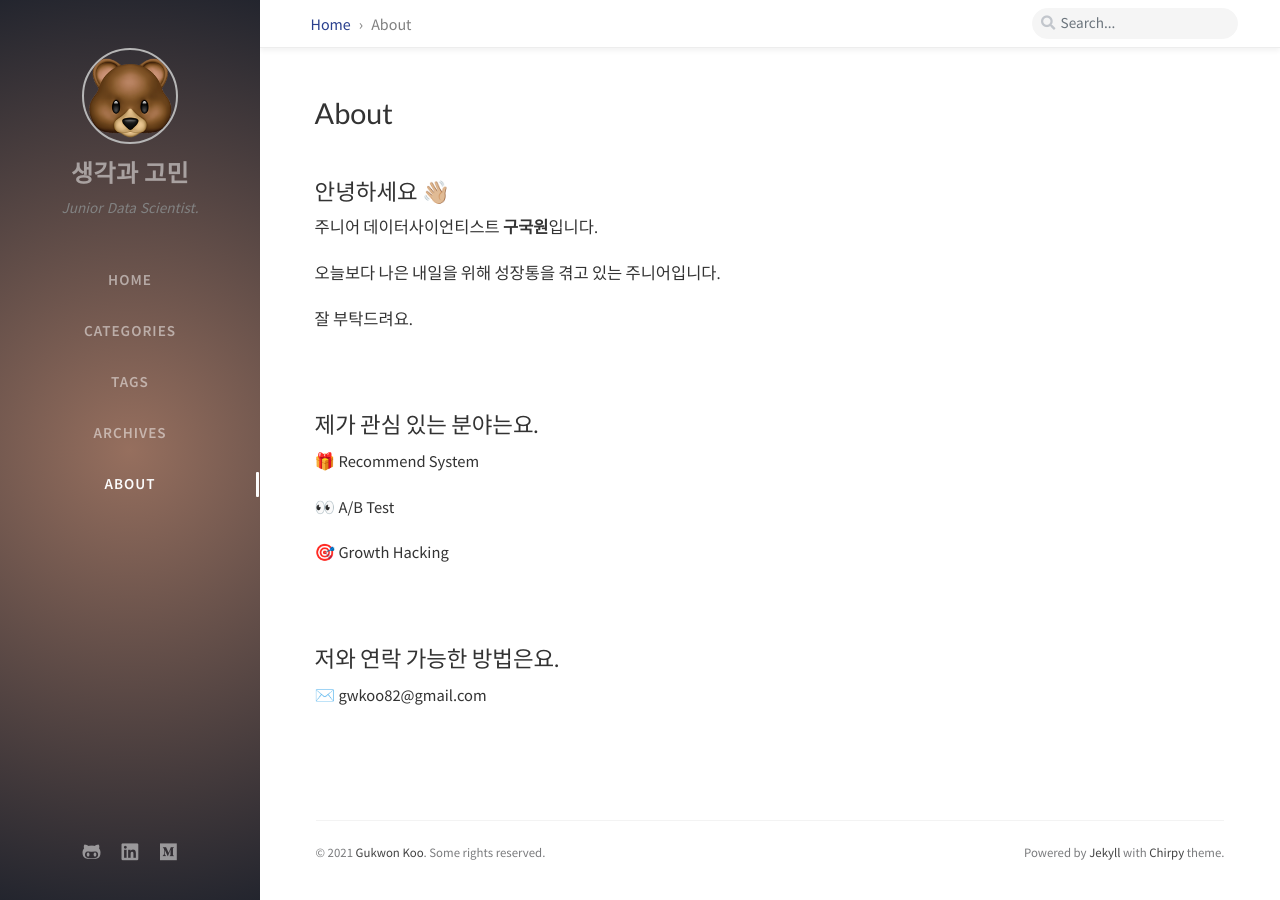
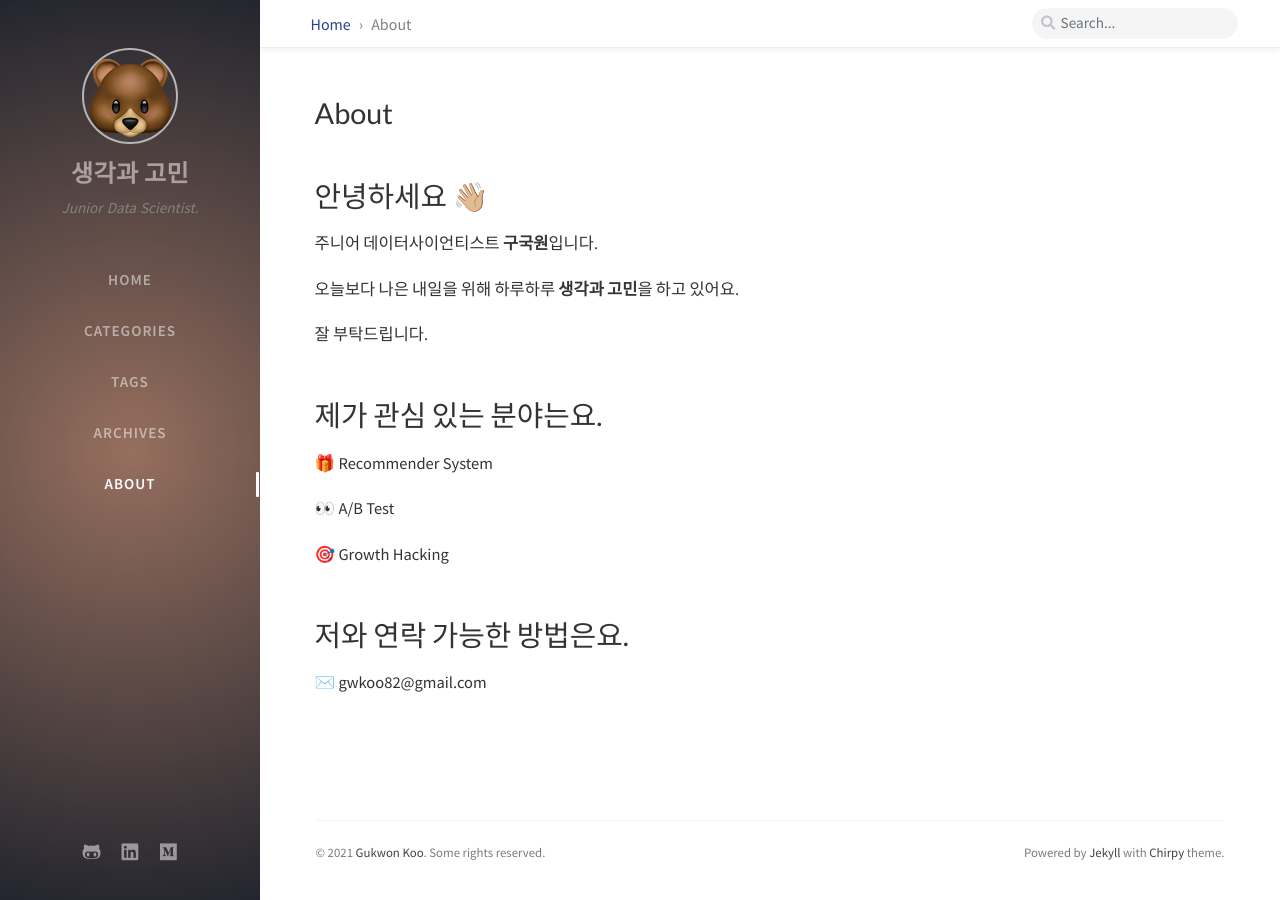
Before and after one commit to gguguk/gguguk.github.io, a Jekyll site: the page built from _tabs/about.md, in a window 1280 px wide. Built offline with Jekyll 4.4.1, drawn with Linux system fonts in a browser that asks for light colours; nearby versions of some CDN libraries; comment, search, counter and statistics services are not loaded.

Commit message:
About 글꼴 크기 수정

```diff
--- a/_tabs/about.md
+++ b/_tabs/about.md
@@ -4,26 +4,22 @@ icon: fas fa-info
 order: 4
 ---
 
-## 안녕하세요 👋🏼
+# 안녕하세요 👋🏼
 
 주니어 데이터사이언티스트 **구국원**입니다.
 
-오늘보다 나은 내일을 위해 성장통을 겪고 있는 주니어입니다.
+오늘보다 나은 내일을 위해 하루하루 **생각과 고민**을 하고 있어요.
 
-잘 부탁드려요.
+잘 부탁드립니다.
 
-<br>
+# 제가 관심 있는 분야는요.
 
-## 제가 관심 있는 분야는요.
+🎁  Recommender System
 
-🎁 Recommend System
+👀  A/B Test
 
-👀 A/B Test
+🎯  Growth Hacking
 
-🎯 Growth Hacking
-
-<br>
-
-## 저와 연락 가능한 방법은요.
+# 저와 연락 가능한 방법은요.
 
 ✉️ gwkoo82@gmail.com
```
